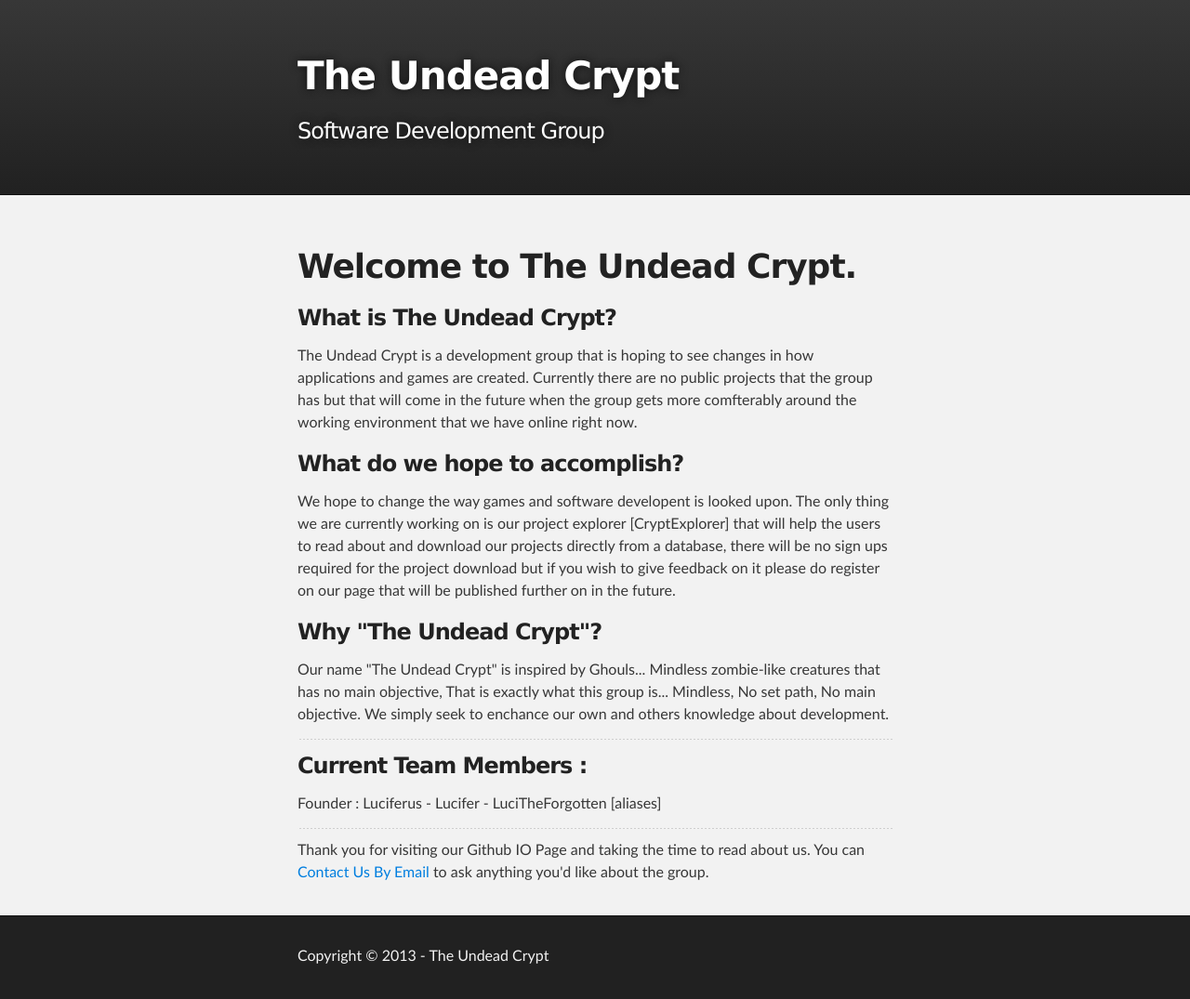
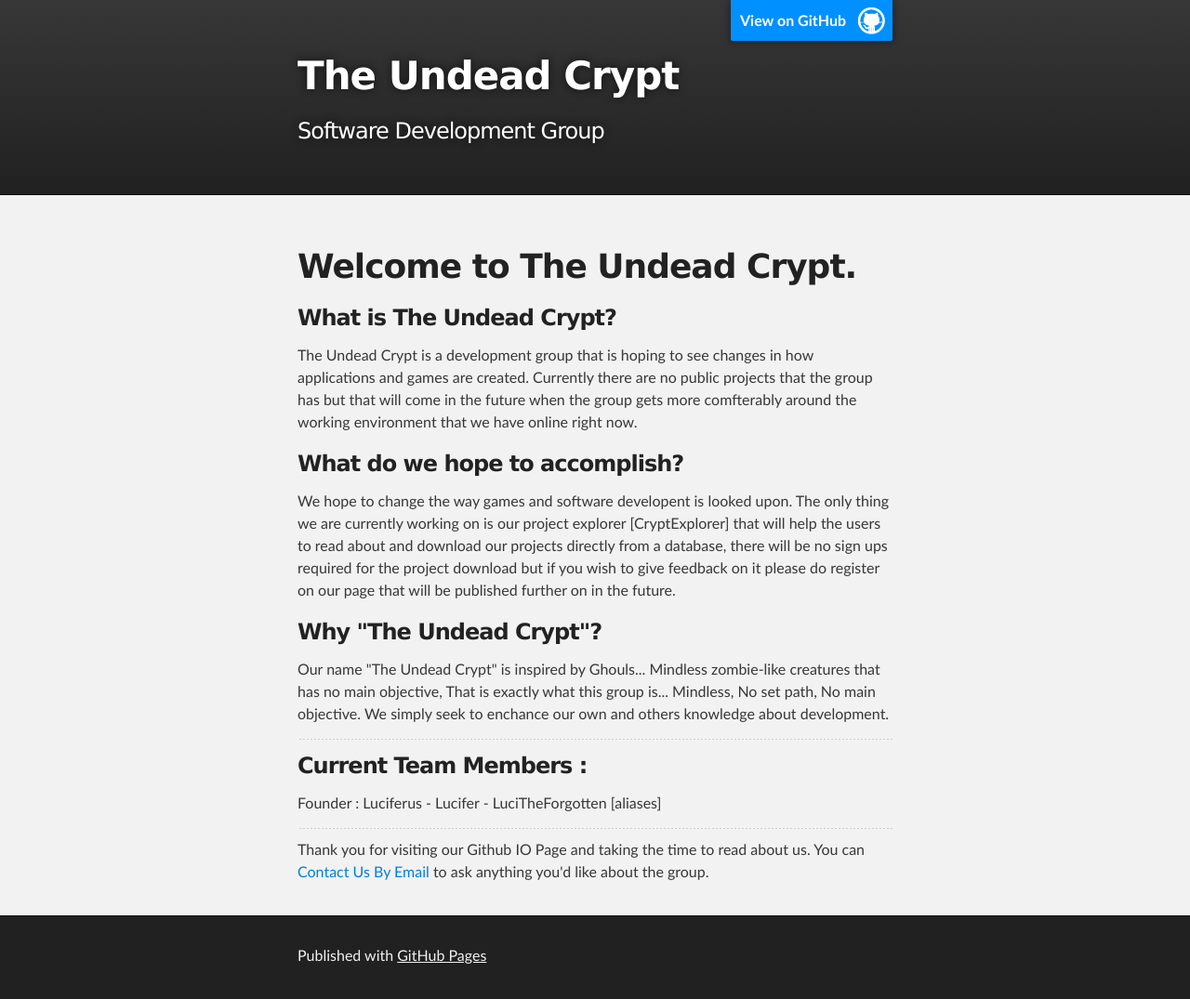
Before and after one commit to LuciTheForgotten/lucitheforgotten.github.io, a plain HTML site: page index.html in a window 1280 px wide. Shown: the whole page at 93% size. Drawn offline with Linux system fonts and the light colour scheme.

Commit message:
Replace master branch with page content via GitHub

```diff
--- a/index.html
+++ b/index.html
@@ -16,6 +16,7 @@
     <!-- HEADER -->
     <div id="header_wrap" class="outer">
         <header class="inner">
+          <a id="forkme_banner" href="https://github.com/LuciTheForgotten">View on GitHub</a>
 
           <h1 id="project_title">The Undead Crypt</h1>
           <h2 id="project_tagline">Software Development Group</h2>
@@ -57,7 +58,7 @@ You can <a href="mailto:someone@example.com?Subject=Contact%20Through%20Github.i
     <!-- FOOTER  -->
     <div id="footer_wrap" class="outer">
       <footer class="inner">
-        <p>Copyright &copy; 2013 - The Undead Crypt</p>
+        <p>Published with <a href="http://pages.github.com">GitHub Pages</a></p>
       </footer>
     </div>
 
```
